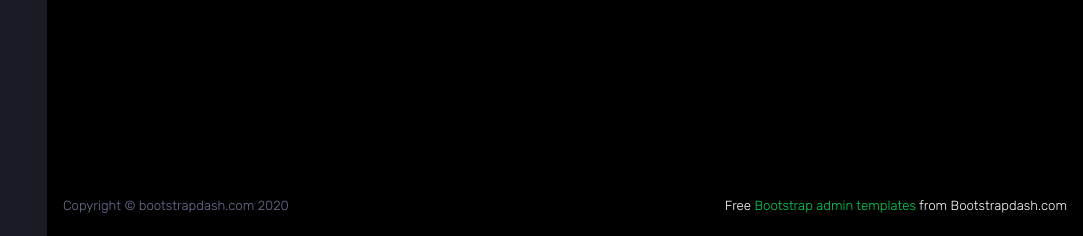
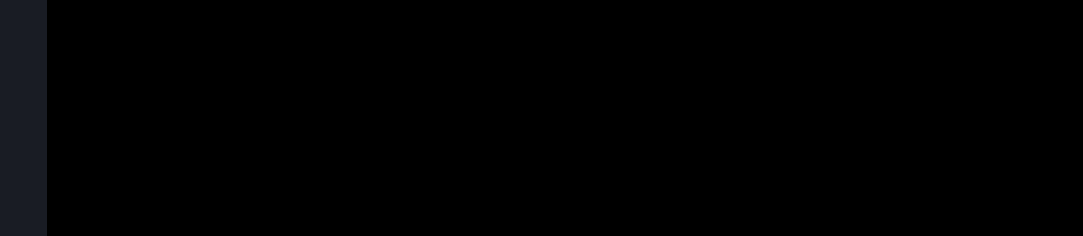
Before and after one commit to TheLastKin/admin-dashboard, a Node server app: page /manage-orders in a window 1280 px wide. Shown: the part 564-800 px from the top of the page, without its empty margins (197-1280 px from the left). Run offline with Node 20, Linux system fonts and the light colour scheme; some libraries are stand-ins or nearby versions.

Commit message:
update code

```diff
--- a/pages/manage-orders.ejs
+++ b/pages/manage-orders.ejs
@@ -319,7 +319,7 @@
                                             <tbody>
                                                 <% data?.forEach(o =>{%> <tr>
                                                     <td class="text-center"><%= o.UserName %></td>
-                                                    <td class="text-center">$<%= o.UserEmail %></td>
+                                                    <td class="text-center"><%= o.UserEmail %></td>
                                                     <td class="text-center"><%= o.UserAddress %></td>
                                                     <td class="text-center"><%= o.UserNumber %> </td>
                                                     <td class="text-center">
@@ -357,15 +357,7 @@
                 <!-- content-wrapper ends -->
                 <!-- partial:../../partials/_footer.html -->
                 <footer class="footer">
-                    <div class="d-sm-flex justify-content-center justify-content-sm-between">
-                        <span class="text-muted d-block text-center text-sm-left d-sm-inline-block">Copyright ©
-                            bootstrapdash.com
-                            2020</span>
-                        <span class="float-none float-sm-right d-block mt-1 mt-sm-0 text-center"> Free <a
-                                href="https://www.bootstrapdash.com/bootstrap-admin-template/" target="_blank">Bootstrap
-                                admin
-                                templates</a> from Bootstrapdash.com</span>
-                    </div>
+
                 </footer>
                 <!-- partial -->
             </div>
```
